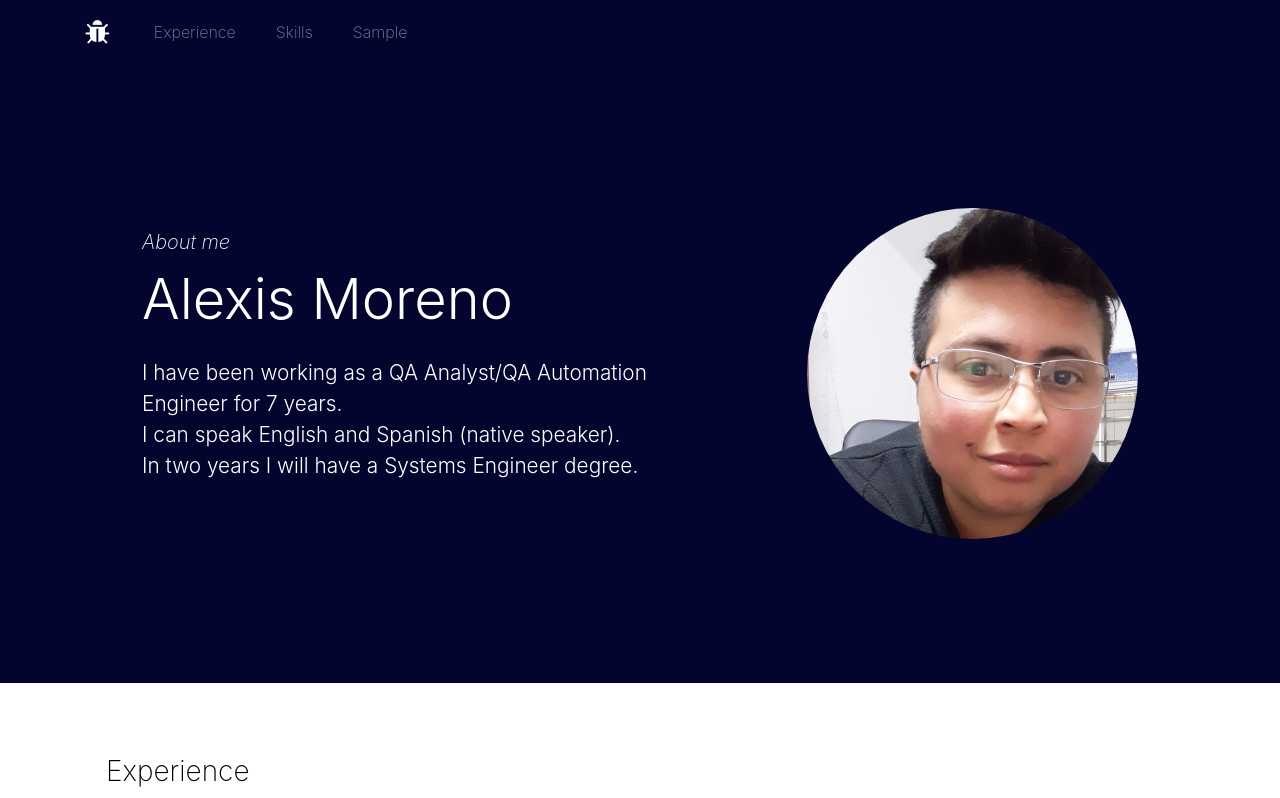
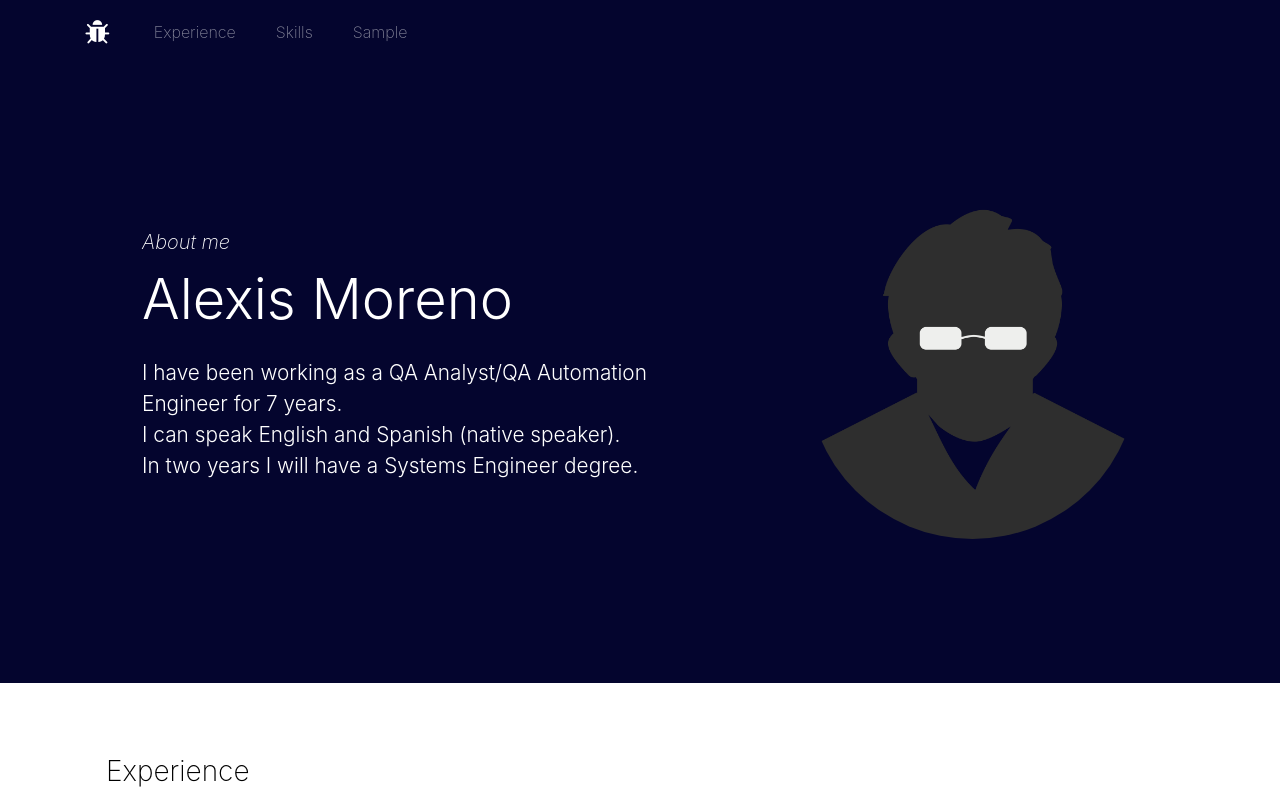
Before and after one commit to alexis-moreno/alexis-moreno.github.io, a plain HTML site: page index.html in a window 1280 px wide. Shown: the top 798 px of the page. Drawn offline with nearby package versions, Linux system fonts and the light colour scheme.

Commit message:
updating profile photo

```diff
--- a/index.html
+++ b/index.html
@@ -47,7 +47,7 @@
           <h1 class="display-4 mb-3">Alexis Moreno</h1>
           <p class="mb-4 lead">I have been working as a QA Analyst/QA Automation Engineer for <span id="years"> </span> years.&nbsp;<br>I can speak English and Spanish (native speaker). <br>In two years I will have a Systems Engineer degree.&nbsp;<br></p>
         </div>
-        <div class="p-5 col-md-5"><img class="img-fluid d-block rounded-circle" src="porfile-photo.jpeg"></div>
+        <div class="p-5 col-md-5"><img class="img-fluid d-block rounded-circle" src="profile-photo.png"></div>
       </div>
     </div>
   </div>
```
Also changed, not shown: porfile-photo.jpeg (deleted), profile-photo.png (added).
